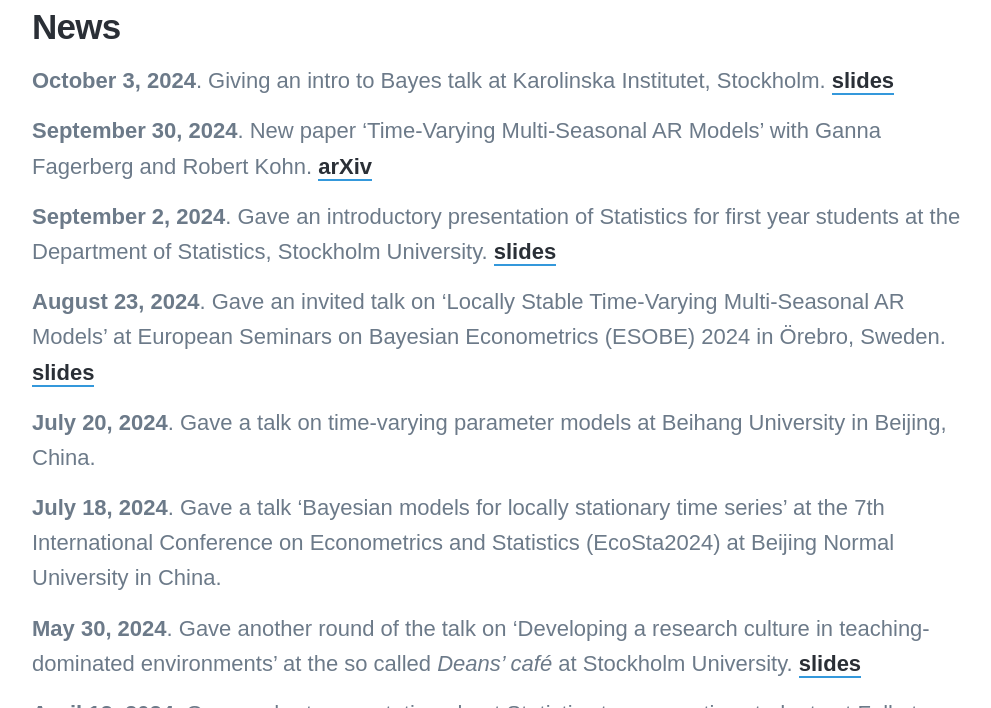
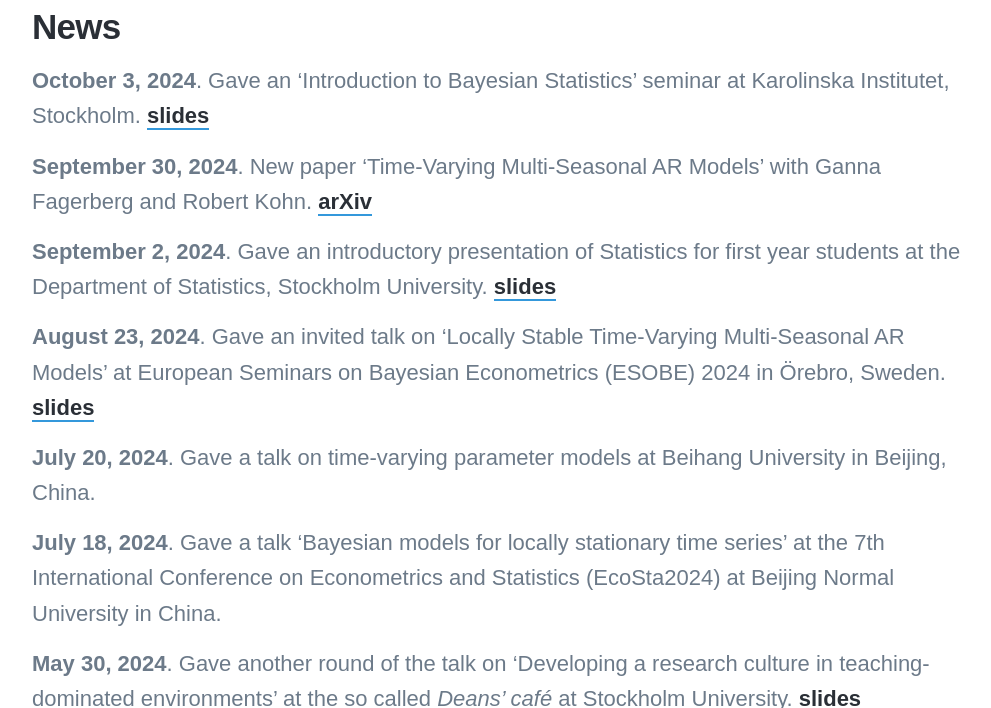
Before and after one commit to mattiasvillani/mattiasvillani.github.io, a Jekyll site: the page built from _pages/news.md, in a window 1280 px wide and 900 px high, scrolled down 416 px, cut to the strip 192-900 px from the top of the window. Shown: the whole strip, without its empty margins (138-1129 px from the left). Built offline with Jekyll 4.4.1, drawn with Linux system fonts in a browser that asks for light colours; nearby versions of some CDN libraries; some web fonts are replaced.

Commit message:
upd pic research

```diff
--- a/_pages/news.md
+++ b/_pages/news.md
@@ -8,7 +8,7 @@ featured_image: /images/linocut_newspaper.jpg
 
 ## News
 
-**October 3, 2024**. Giving an intro to Bayes talk at Karolinska Institutet, Stockholm. [slides](https://github.com/mattiasvillani/Talks/raw/master/KIBayesVillani.pdf)
+**October 3, 2024**. Gave an 'Introduction to Bayesian Statistics' seminar at Karolinska Institutet, Stockholm. [slides](https://github.com/mattiasvillani/Talks/raw/master/KIBayesVillani.pdf)
 
 **September 30, 2024**. New paper 'Time-Varying Multi-Seasonal AR Models' with Ganna Fagerberg and Robert Kohn. [arXiv](https://arxiv.org/abs/2409.18640)
 
```
Also changed, not shown: 1 other file.
